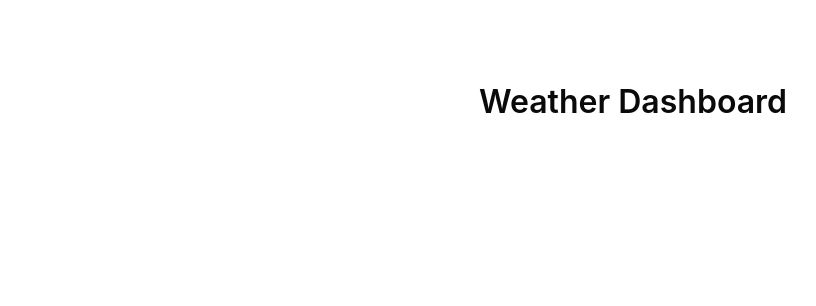
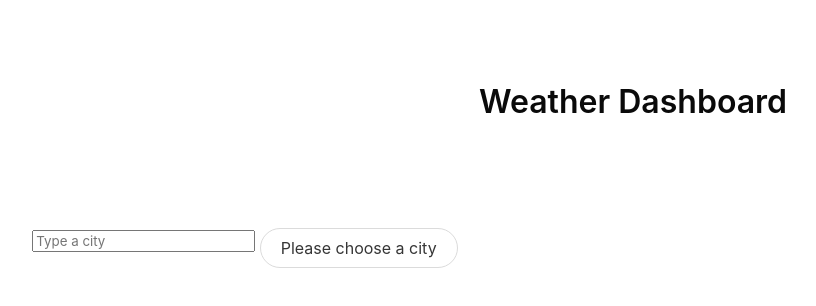
Before and after one commit to jroller33/Weather-Dashboard, a plain HTML site: page index.html in a window 1280 px wide. Shown: the whole page, without its empty margins (7-823 px from the left). Drawn offline with nearby package versions, Linux system fonts and the light colour scheme.

Commit message:
header and search bar are done

```diff
--- a/index.html
+++ b/index.html
@@ -16,16 +16,26 @@
 
   <header>
     <i
-        class="fa-temperature-arrow-down fa-solid has-text-black is-size-2 ml-4"
+        class="fa-solid has-text-black is-size-2 ml-4"
       ></i>
       <h1 class="title has-text-black has-text-centered mt-5">
         Weather Dashboard
       </h1>
       <i
-        class="fa-temperature-arrow-up fa-solid has-text-black is-size-2 mr-4"
+        class="fa-solid has-text-black is-size-2 mr-4"
       ></i>
   </header>
 
+  <form class="mt-5" id="searchCity">
+    <label for="city" class="has-text-white" >City:</label>
+    <input type="text" placeholder="Type a city" id="city" />
+    <input
+      class="button is-rounded is-normal is-responsive"
+      type="submit"
+      id="chooseCity"
+      value="Please choose a city"
+    />
+  </form>
 
   <script type="text/javascript" src="./assets/script.js"></script>
 </body>
```
